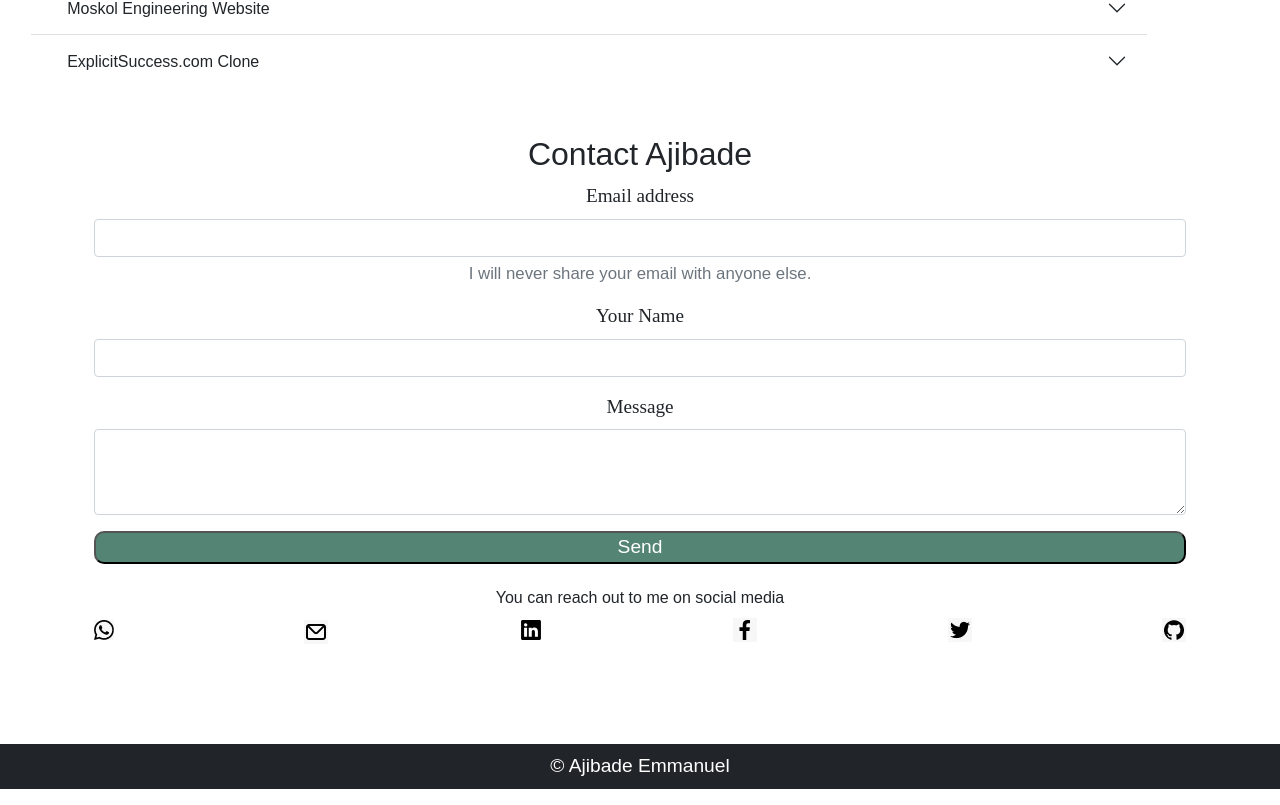
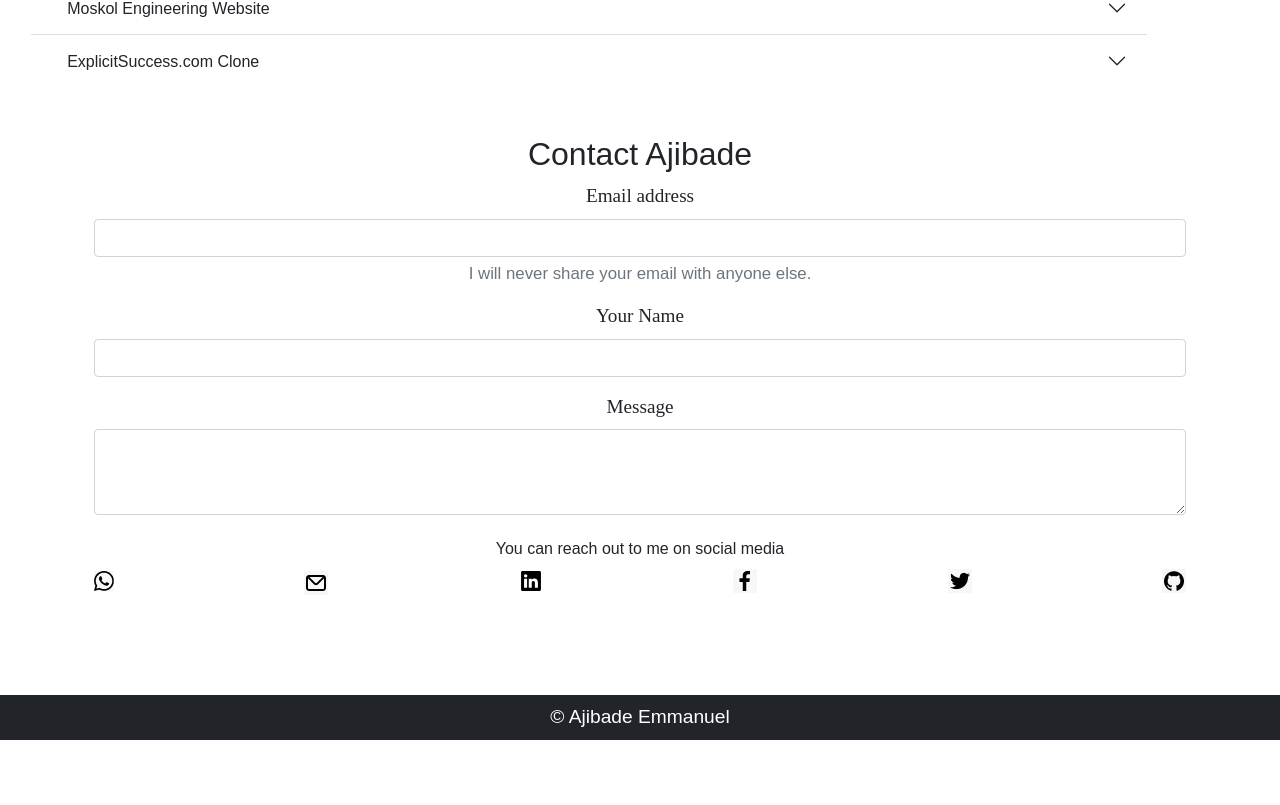
Before and after one commit to Ajyupdate/portfolioo, a React (Create React App) app: page /Contact in a window 1280 px wide. Shown: the part 1161-1966 px from the top of the page. After the commit the page ends 1917 px from the top, so only its background shows below. Built offline with nearby package versions, Linux system fonts and the light colour scheme; a web font is replaced by a local one.

Commit message:
fixing...

```diff
--- a/src/Contact.js
+++ b/src/Contact.js
@@ -4,30 +4,11 @@ import gmailIcon from './image/gmailIcon.jpg'
 import TwitterIcon from './image/TwitterIcon.jpg'
 import watsappIcon from './image/watsappIcon.jpg'
 import linkdinIcon from './image/linkdinIcon.svg'
-import { useState } from 'react'
+
 
 
 
 const Contact = () => {
-    const [email, setEmail] = useState('');
-    const [name, setName] = useState('');
-    const [message, setMessage] = useState('');
-    const [isPending, setIsPending] = useState(false)
-
-    const handleSubmit =(e) => {
-        e.preventDefault()
-        const details = {email, name, message};
-        setIsPending(true)
-
-        fetch('http://localhost:8000', {
-        method: 'POST',
-        headers : {"Content-Type": "application/json"},
-        body: JSON.stringify(details)
-        }).then(() =>{
-            console.log('new message added')
-            setIsPending(false)
-        })
-    }
 
 
     return (
@@ -37,28 +18,23 @@ const Contact = () => {
             <div className="container text-center">
 
                 <div className="contact-form">
-                    <form onSubmit={handleSubmit}>
+                    <form >
                         <div className="mb-3">
                             <label htmlFor="exampleInputEmail1" data-aos="fade-right" className="form-label">Email address</label>
-                            <input type="email" className="form-control" value={email} onChange={(e) => setEmail(e.target.value)} id="exampleInputEmail1" aria-describedby="emailHelp"/>
+                            <input type="email" className="form-control" id="exampleInputEmail1" aria-describedby="emailHelp"/>
                             <div id="emailHelp" data-aos="fade-left" className="form-text">I will never share your email with anyone else.</div>
                         </div>
                         <div className="mb-3">
-                            <label htmlFor="exampleInputText1" value={name} data-aos="fade-right" className="form-label">Your Name</label>
-                            <input type="Text" className="form-control" onChange={(e) => setName(e.target.value)} id="exampleInputText1"/>
+                            <label htmlFor="exampleInputText1"  data-aos="fade-right" className="form-label">Your Name</label>
+                            <input type="Text" className="form-control"  id="exampleInputText1"/>
                         </div>
 
                         <div className="mb-3">
-                            <label htmlFor="exampleFormControlTextarea1" value={message} className="form-label">Message</label>
-                            <textarea className="form-control" onChange={(e) => setMessage(e.target.value)} id="exampleFormControlTextarea1" rows="3"></textarea>
+                            <label htmlFor="exampleFormControlTextarea1"  className="form-label">Message</label>
+                            <textarea className="form-control"  id="exampleFormControlTextarea1" rows="3"></textarea>
                         </div>
 
-                        {!isPending && <div className='send-button'>
-                            <button >Send</button>
-                        </div>}
-                        {isPending && <div className="d-grid gap-2 send-button">
-                            <button disabled>Send</button>
-                        </div>}
+
 
 
                     </form>
```
